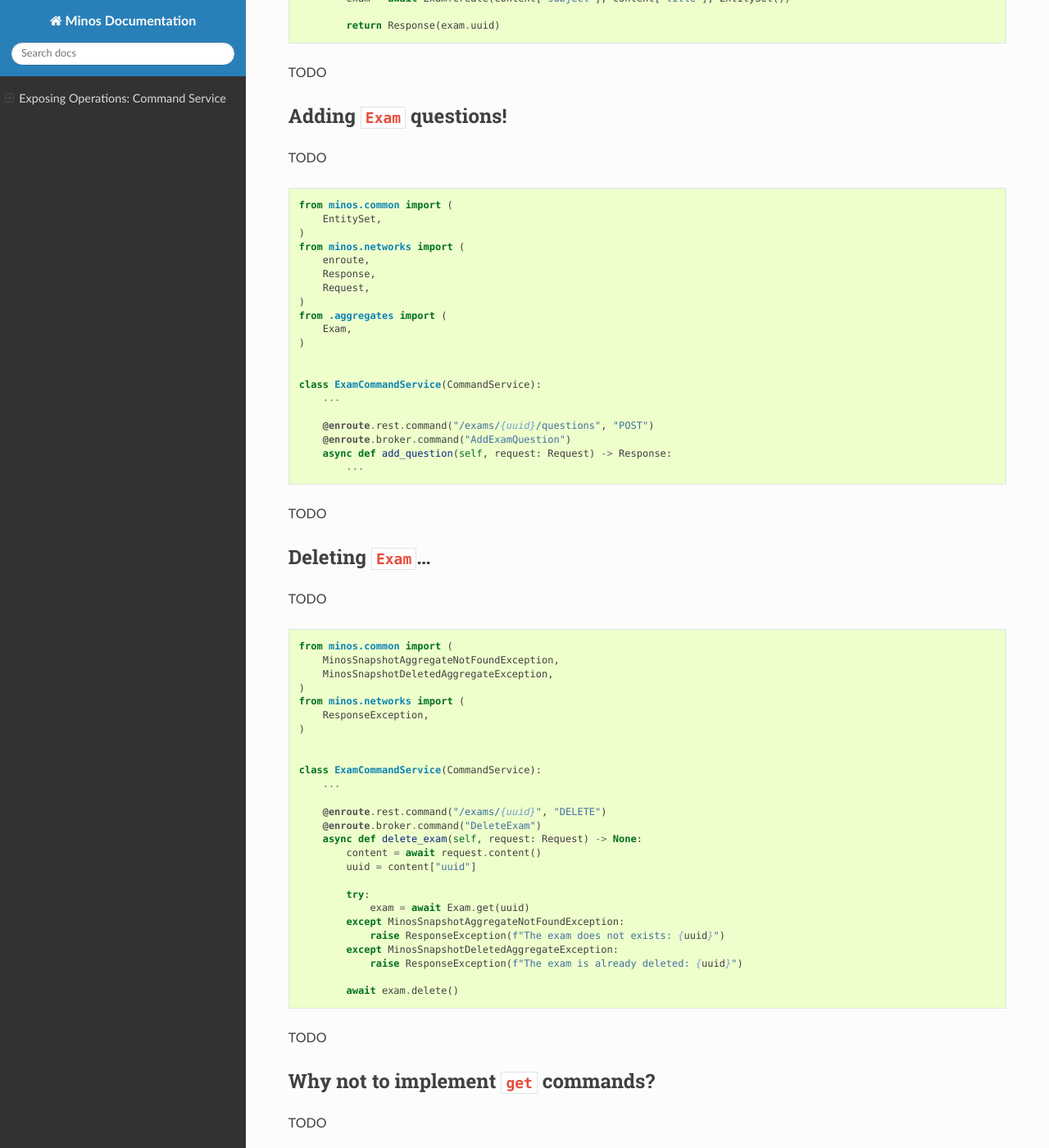
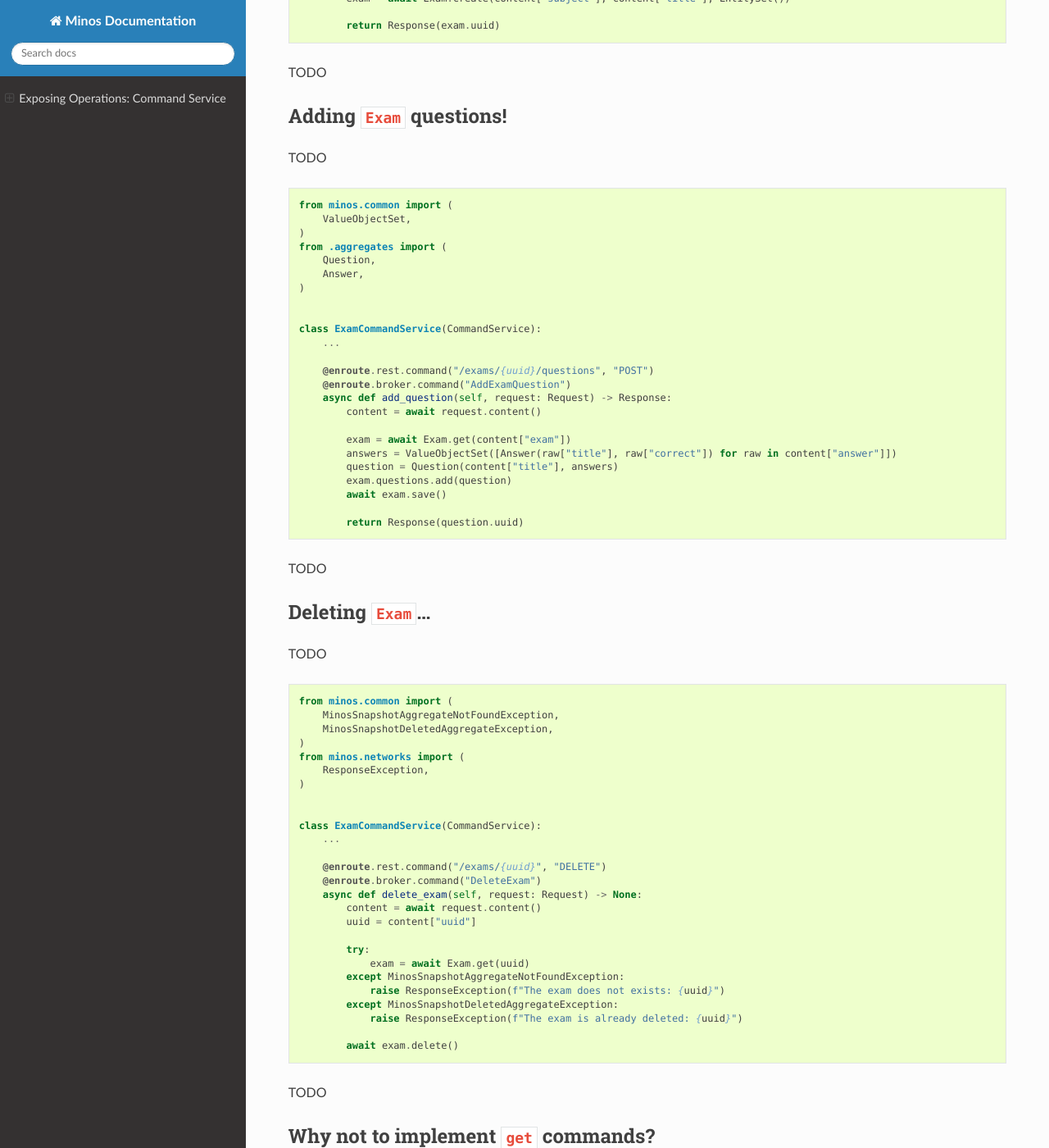
Before and after one commit to Clariteia/minos-documentation, a Sphinx documentation site: the page built from docs/quickstart/command.md, in a window 1280 px wide and 1400 px high, scrolled down 2740 px. Shown: the whole window at 82% size. Built offline with Sphinx 7.4.7 and the Read the Docs theme 2.0.0, drawn with Linux system fonts in a browser that asks for light colours; some of the changed text lies outside the part shown.

Commit message:
* Add `add_question` code.

````diff
--- a/docs/quickstart/command.md
+++ b/docs/quickstart/command.md
@@ -117,15 +117,11 @@ TODO
 
 ```python
 from minos.common import (
-    EntitySet,
-)
-from minos.networks import (
-    enroute,
-    Response,
-    Request,
+    ValueObjectSet,
 )
 from .aggregates import (
-    Exam,
+    Question,
+    Answer,
 )
 
 
@@ -135,7 +131,15 @@ class ExamCommandService(CommandService):
     @enroute.rest.command("/exams/{uuid}/questions", "POST")
     @enroute.broker.command("AddExamQuestion")
     async def add_question(self, request: Request) -> Response:
-        ...
+        content = await request.content()
+
+        exam = await Exam.get(content["exam"])
+        answers = ValueObjectSet([Answer(raw["title"], raw["correct"]) for raw in content["answer"]])
+        question = Question(content["title"], answers)
+        exam.questions.add(question)
+        await exam.save()
+
+        return Response(question.uuid)
 
 ```
 
@@ -189,6 +193,7 @@ TODO
 
 from minos.common import (
     EntitySet,
+    ValueObjectSet,
     MinosSnapshotAggregateNotFoundException,
     MinosSnapshotDeletedAggregateException,
 )
@@ -202,8 +207,10 @@ from minos.networks import (
     enroute,
 )
 
-from ..aggregates import (
+from .aggregates import (
     Exam,
+    Question,
+    Answer,
 )
 
 
@@ -221,7 +228,15 @@ class ExamCommandService(CommandService):
     @enroute.rest.command("/exams/{uuid}/questions", "POST")
     @enroute.broker.command("AddExamQuestion")
     async def add_question(self, request: Request) -> Response:
-        ...
+        content = await request.content()
+
+        exam = await Exam.get(content["exam"])
+        answers = ValueObjectSet([Answer(raw["title"], raw["correct"]) for raw in content["answer"]])
+        question = Question(content["title"], answers)
+        exam.questions.add(question)
+        await exam.save()
+
+        return Response(question.uuid)
 
     @enroute.rest.command("/exams", "DELETE")
     @enroute.broker.command("DeleteExam")
````
